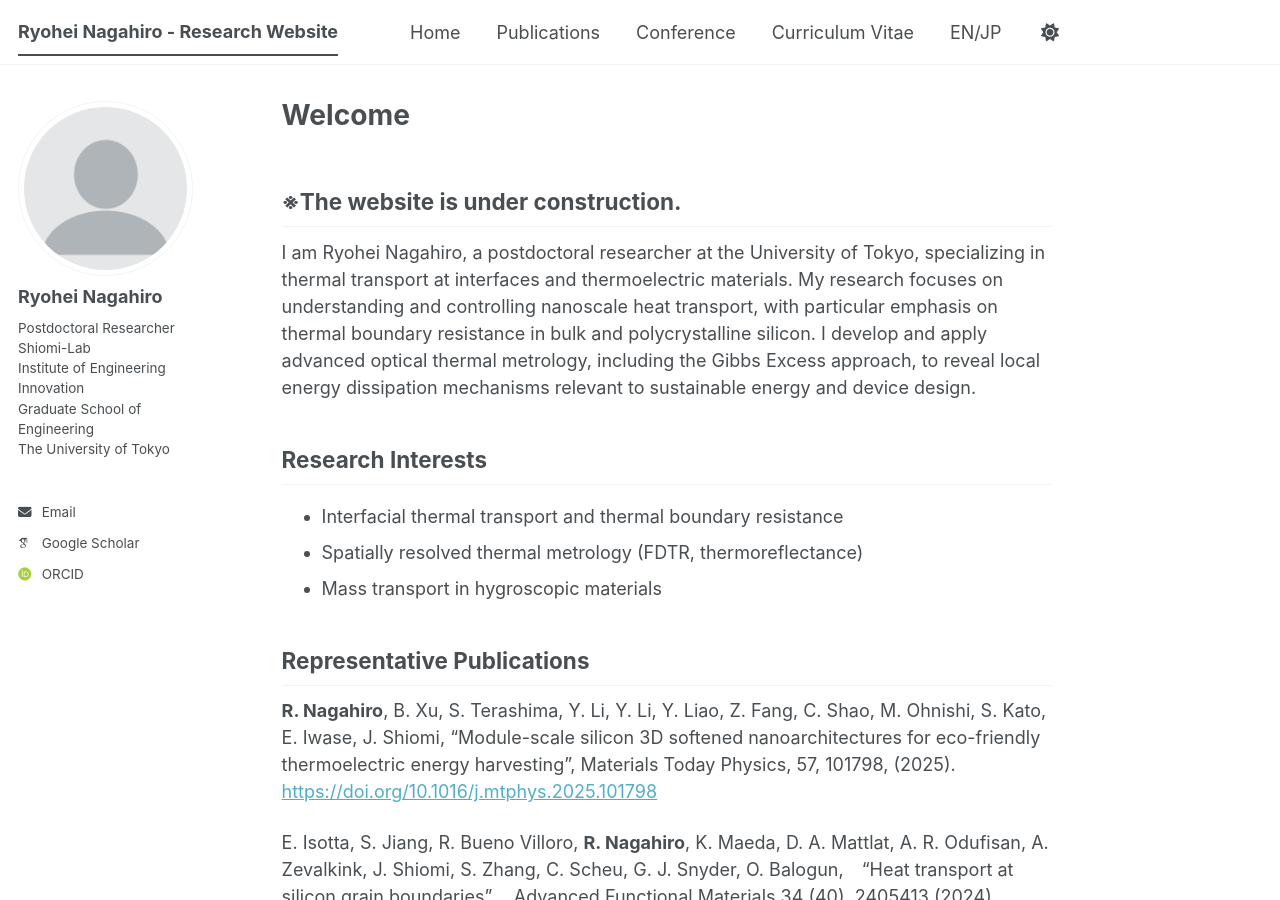
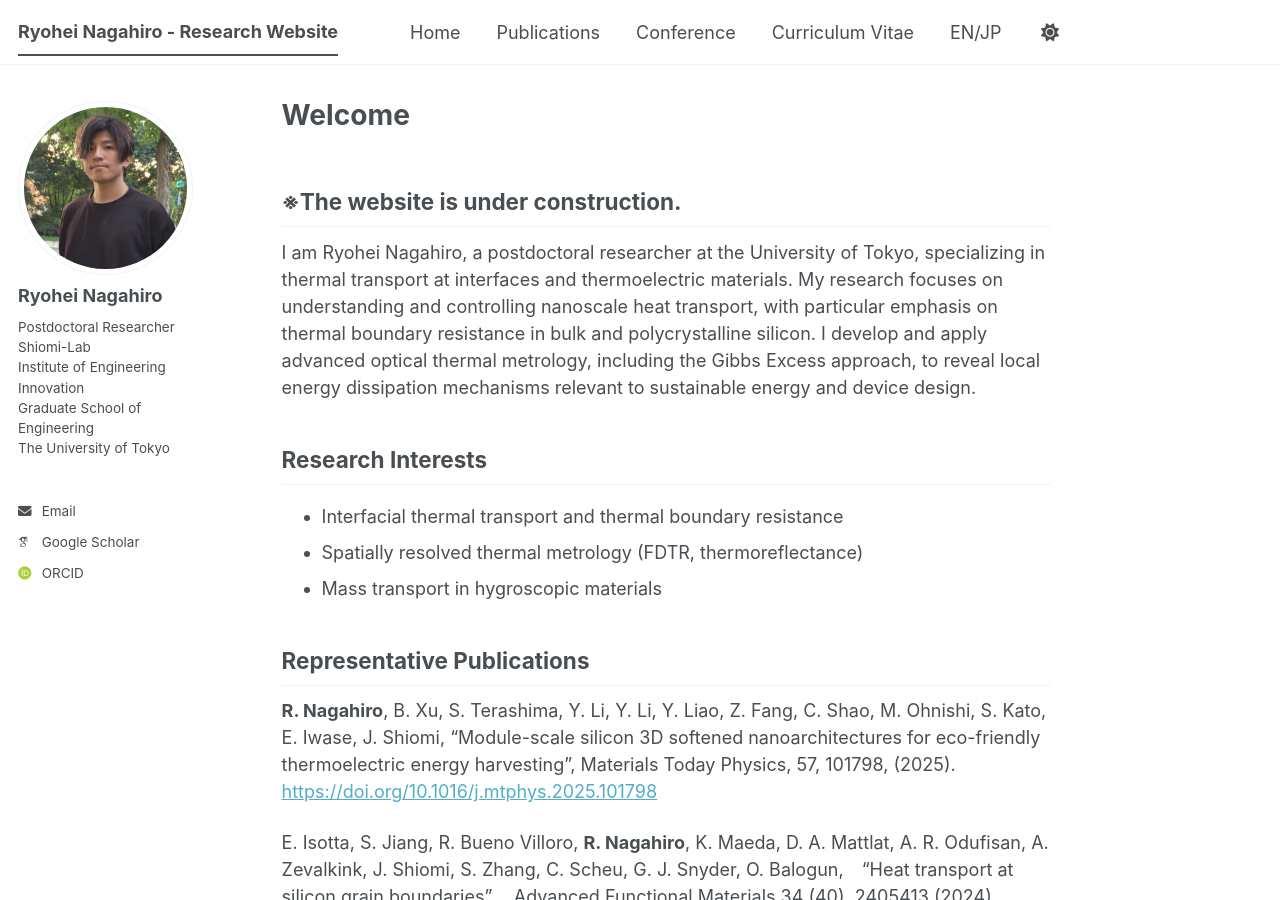
Before and after one commit to ryohei-nagahiro/ryohei-nagahiro.github.io, a Jekyll site: the page built from _pages/about.md, in a window 1280 px wide and 900 px high. Built offline with Jekyll 4.4.1, drawn with Linux system fonts in a browser that asks for light colours; some web fonts are replaced; a script bundle is joined from its source files by our own code; library files that are not in the unit come from our copies.

Commit message:
Update _config.yml

```diff
--- a/_config.yml
+++ b/_config.yml
@@ -23,7 +23,7 @@ repository               : "ryohei-nagahiro/ryohei-nagahiro.github.io"
 #               Additional customization can be done by editing /_includes/author-profile.html
 author:
   # Biographic information
-  avatar           : "profile.png"
+  avatar           : "Photo-Nagahiro.png"
   name             : "Ryohei Nagahiro"
   pronouns         : # example: "she/her"
   bio              : |
```
